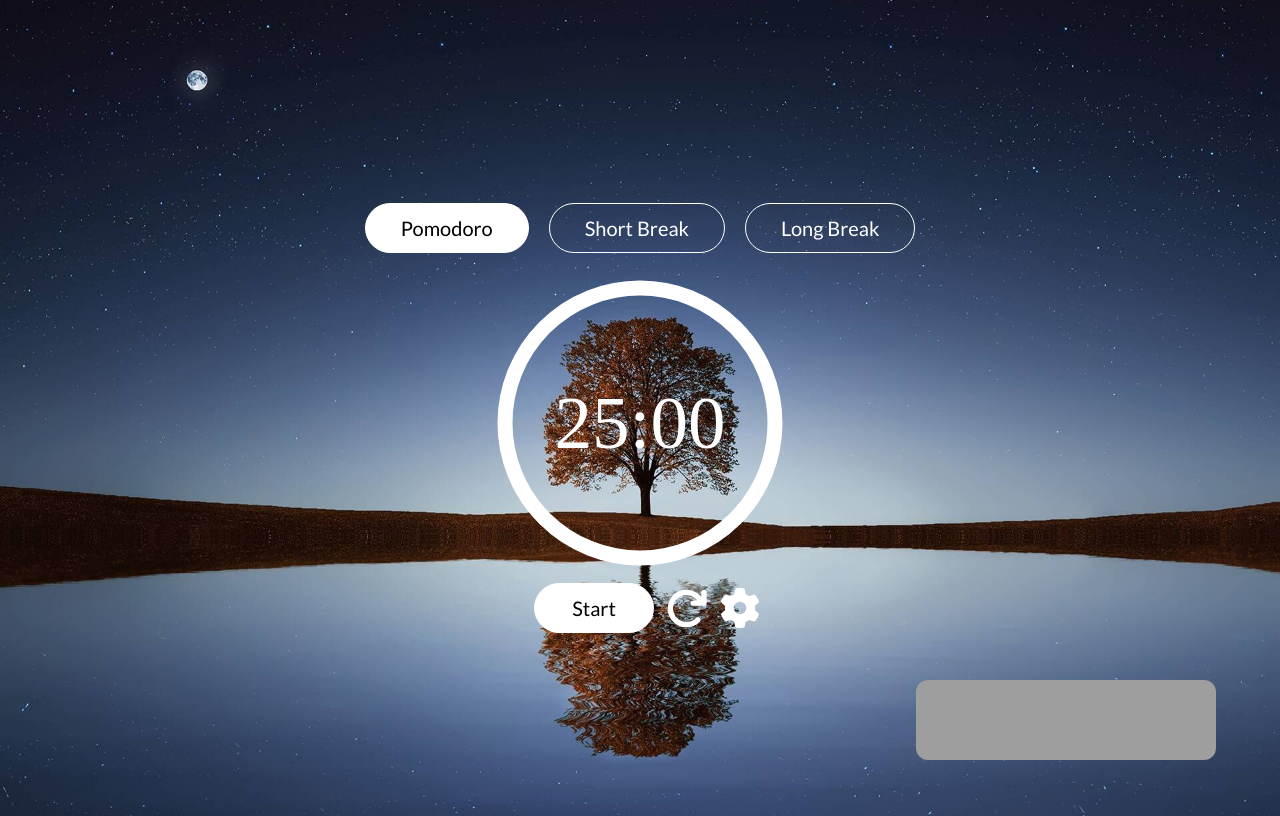
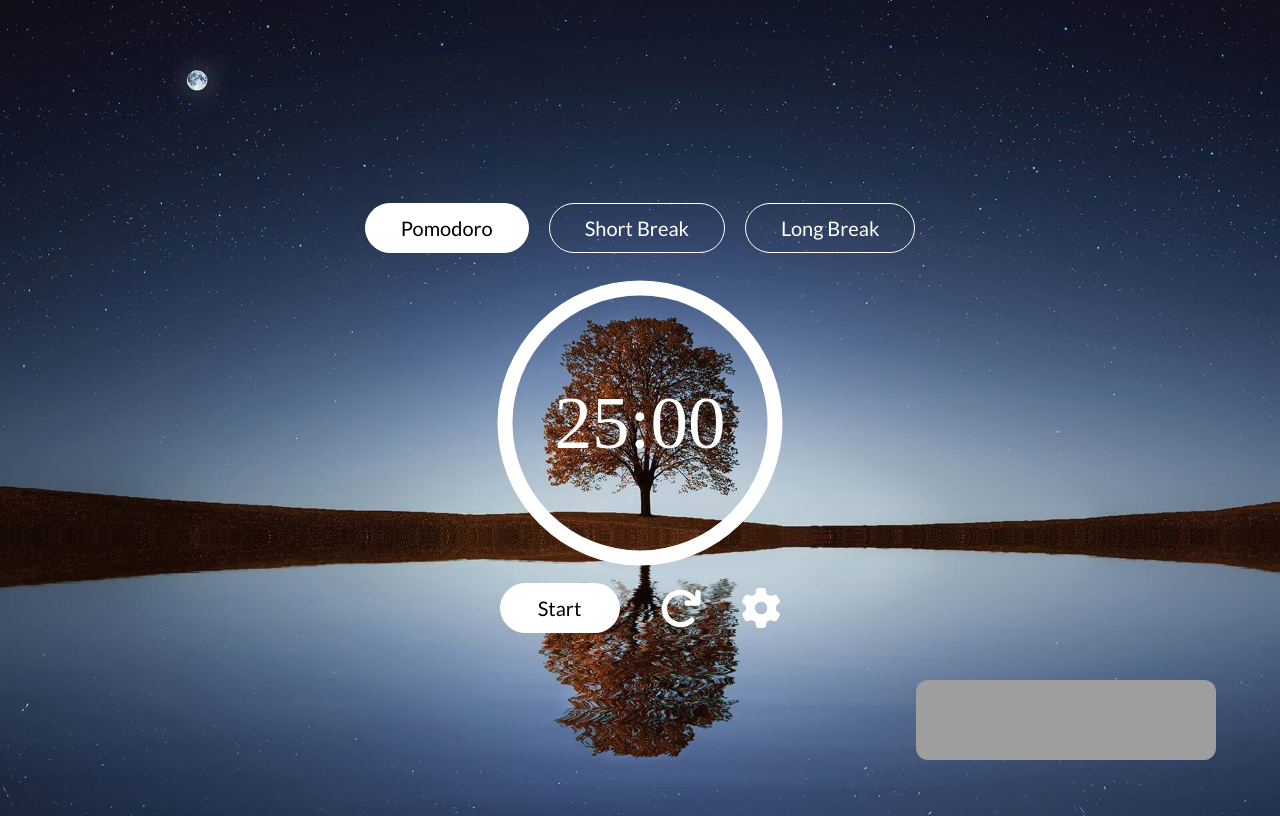
Before and after one commit to WersV/pomodoro-app, a Vue app: page / in a window 1280 px wide. Built offline with nearby package versions, Linux system fonts and the light colour scheme; grey boxes are pictures that could not be loaded.

Commit message:
fix btns issues on apple devices

```diff
--- a/src/components/AppControls.vue
+++ b/src/components/AppControls.vue
@@ -58,8 +58,9 @@ const startAnimation = (btnType) => {
 .control-btns {
   display: flex;
   align-items: center;
-  justify-content: center;
+  justify-content: space-around;
   margin-top: 10px;
+  width: 320px;
   .time-btn {
     width: 80px;
     background-color: transparent;
@@ -69,7 +70,7 @@ const startAnimation = (btnType) => {
     padding: 10px 20px;
     font-size: 16px;
     font-family: lato;
-    margin: 0 5px;
+    // margin: 0 5px;
     cursor: pointer;
   }
   .time-btn.clicked {
@@ -87,6 +88,7 @@ const startAnimation = (btnType) => {
     align-items: center;
     background-color: transparent;
     border: 0;
+    padding: 0;
     font-size: 30px;
     color: white;
     cursor: pointer;
@@ -105,7 +107,7 @@ const startAnimation = (btnType) => {
   .time-btn {
     width: 100px;
     font-size: 17px;
-    padding: 12px 0; //no left/right padding bcs fixed width
+    padding: 12px 20px; //no left/right padding bcs fixed width
   }
   .btns {
     font-size: 35px;
@@ -120,7 +122,6 @@ const startAnimation = (btnType) => {
 .control-btns {
   .time-btn {
     width: 120px;
-    margin-left: 20px;
     font-size: 20px;
     padding: 12px 35px;
   }
```
